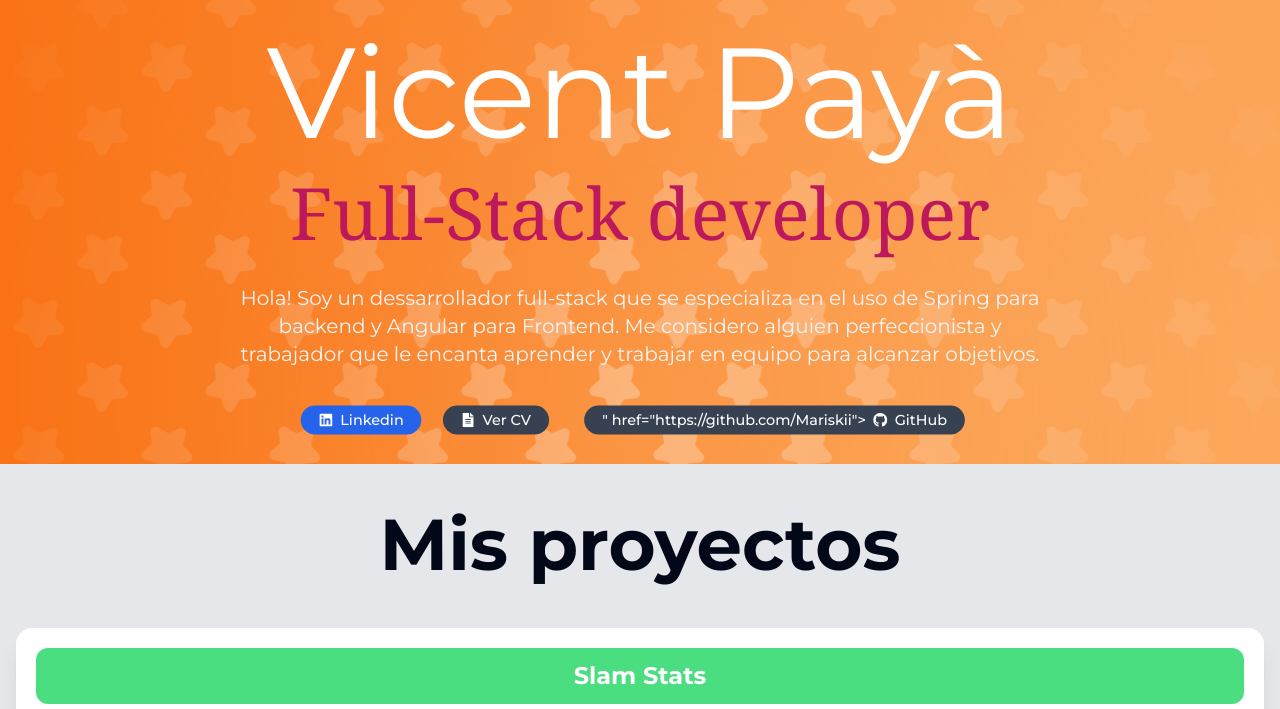
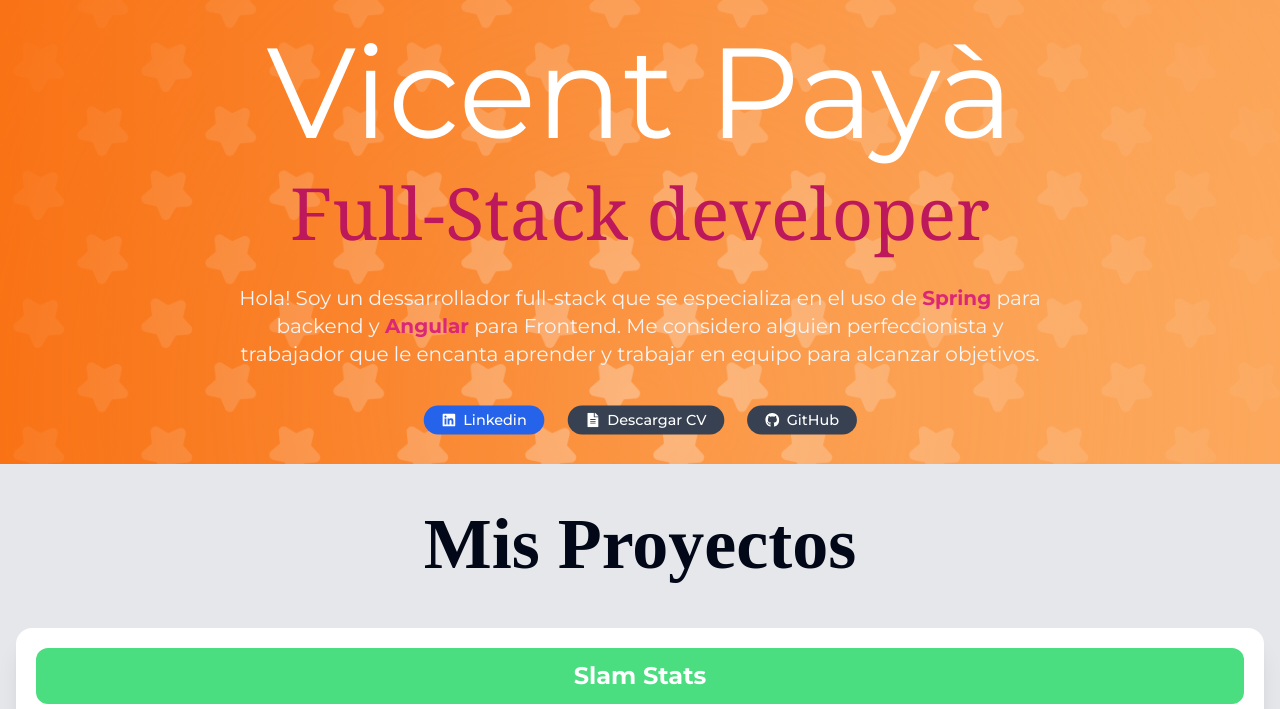
Before and after one commit to Mariskii/portfolio, an Astro site: page / in a window 1280 px wide. Shown: the top 709 px of the page. Built offline with nearby package versions, Linux system fonts and the light colour scheme; Astro itself is replaced by a stand-in of ours; a web font is replaced by a local one.

Commit message:
style: tipography of h2 changed

```diff
--- a/package.json
+++ b/package.json
@@ -25,6 +25,7 @@
     "react": "^18.3.1",
     "react-dom": "^18.3.1",
     "react-icons": "^5.3.0",
+    "react-use": "^17.5.1",
     "tailwind-merge": "^2.5.2",
     "tailwindcss": "^3.4.10",
     "tailwindcss-animate": "^1.0.7",
--- a/src/components/Sections/Presentation/Presentation.astro
+++ b/src/components/Sections/Presentation/Presentation.astro
@@ -5,10 +5,10 @@ import { FaGithub } from "react-icons/fa";
 ---
 
 <div class="flex flex-col justify-center items-center text-white rounded-lg p-7 space-y-5 object-center">
-    <h2 class="text-5xl sm:text-9xl">Vicent Payà</h2>
+    <h1 class="text-5xl sm:text-9xl">Vicent Payà</h1>
     <h3 class="text-4xl sm:text-7xl font-serif text-pink-700">Full-Stack developer</h3>
     <p class="text-xl text-center p-4 max-w-[850px] text-gray-100">
-        Hola! Soy un dessarrollador full-stack que se especializa en el uso de Spring para backend y Angular para Frontend.
+        Hola! Soy un dessarrollador full-stack que se especializa en el uso de <span class="text-pink-600 font-bold">Spring</span> para backend y <span class="text-pink-600 font-bold">Angular</span> para Frontend.
         Me considero alguien perfeccionista y trabajador que le encanta aprender y trabajar en equipo para alcanzar objetivos.
     </p>
 
@@ -25,11 +25,11 @@ import { FaGithub } from "react-icons/fa";
             download="cv_vicent_paya.pdf"
             class="flex-row justify-center text-white cursor-pointer hover:bg-gray-900 bg-gray-700 focus:ring-4 focus:outline-none focus:ring-[#1da1f2]/50 font-medium rounded-full px-5 py-1 text-center inline-flex items-center dark:focus:ring-[#1da1f2]/55 hover:shadow-lg transition-all duration-200 ease-in-out hover:scale-110 scale-90 gap-x-2">
             <FaFileAlt />
-            Ver CV
+            Descargar CV
         </a>
         <a
             target="_blank"
-            class="flex-row justify-center text-white cursor-pointer hover:bg-gray-900 bg-gray-700 focus:ring-4 focus:outline-none focus:ring-[#1da1f2]/50 font-medium rounded-full px-5 py-1 text-center inline-flex items-center dark:focus:ring-[#1da1f2]/55 hover:shadow-lg transition-all duration-200 ease-in-out hover:scale-110 scale-90 gap-x-2">"
+            class="flex-row justify-center text-white cursor-pointer hover:bg-gray-900 bg-gray-700 focus:ring-4 focus:outline-none focus:ring-[#1da1f2]/50 font-medium rounded-full px-5 py-1 text-center inline-flex items-center dark:focus:ring-[#1da1f2]/55 hover:shadow-lg transition-all duration-200 ease-in-out hover:scale-110 scale-90 gap-x-2"
             href="https://github.com/Mariskii">
             <FaGithub/>
             GitHub
--- a/src/components/Sections/Projects/Projects.astro
+++ b/src/components/Sections/Projects/Projects.astro
@@ -14,10 +14,13 @@ const projects = [
         images: ['/public/proyect-images/fer.jpg','/public/proyect-images/ROY.png']
     }
 ]
+
+const text = 'Mis proyectos'
 ---
 
 <section class="pt-5 p-2 sm:p-4">
-    <h2 class="font-bold text-center p-7 text-4xl sm:text-7xl">Mis proyectos</h2>
+
+    <h2 class="font-bold text-center p-7 text-4xl sm:text-7xl">Mis Proyectos</h2>
 
     <div class="w-full h-fit flex flex-col items-center gap-3">
         {projectData.map(project => (
--- a/src/layouts/Layout.astro
+++ b/src/layouts/Layout.astro
@@ -16,6 +16,9 @@ const { title } = Astro.props;
 		<link rel="preconnect" href="https://fonts.googleapis.com">
 		<link rel="preconnect" href="https://fonts.gstatic.com" crossorigin>
 		<link href="https://fonts.googleapis.com/css2?family=Montserrat:ital,wght@0,100..900;1,100..900&display=swap" rel="stylesheet">
+		<link rel="preconnect" href="https://fonts.googleapis.com">
+<link rel="preconnect" href="https://fonts.gstatic.com" crossorigin>
+<link href="https://fonts.googleapis.com/css2?family=Doppio+One&family=Zen+Dots&display=swap" rel="stylesheet">
 		<meta name="generator" content={Astro.generator} />
 		<title>Portfolio Vicent Paya</title>
 	</head>
--- a/src/styles/globals.css
+++ b/src/styles/globals.css
@@ -67,4 +67,7 @@
     @apply bg-background text-foreground;
     font-family: 'Montserrat';
   }
+  h2 {
+    font-family: 'Dopio Opio';
+  }
 }
```
Also changed, not shown: 1 other file.
